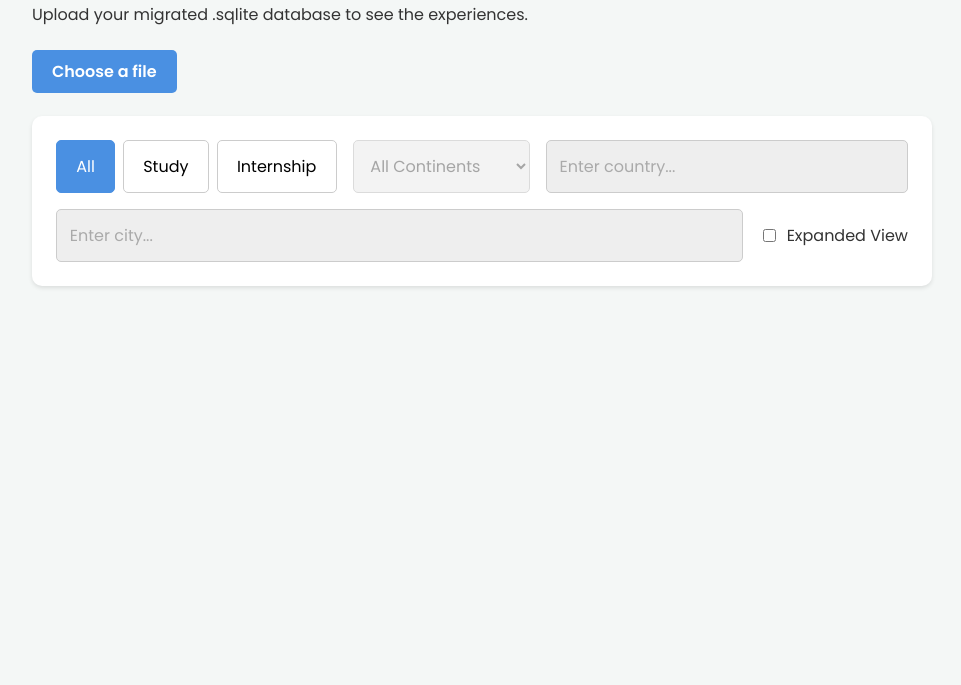
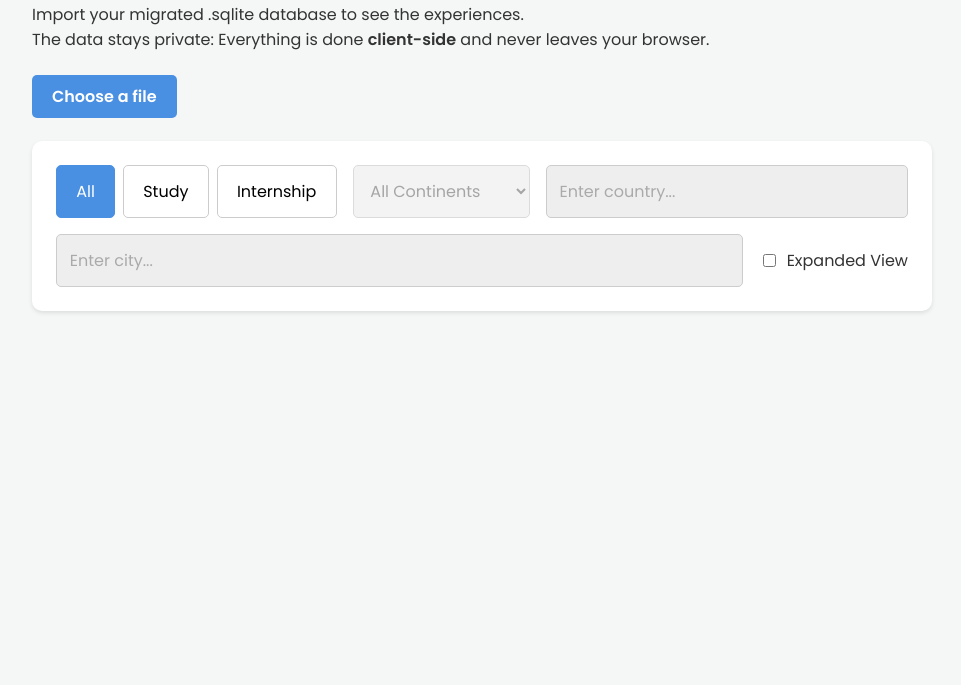
Before and after one commit to Agreborig/database-abroad, a plain HTML site: page index.html in a window 1280 px wide. Shown: the part 115-800 px from the top of the page, without its empty margins (158-1119 px from the left). Drawn offline with nearby package versions, Linux system fonts and the light colour scheme.

Commit message:
change text from upload to import and add note privacy note

```diff
--- a/index.html
+++ b/index.html
@@ -9,7 +9,8 @@
 <body>
     <div class="container">
         <h1>Abroad Experiences</h1>
-        <p>Upload your migrated .sqlite database to see the experiences.</p>
+        <p>Import your migrated .sqlite database to see the experiences. </br>
+        The data stays private: Everything is done <strong>client-side</strong> and never leaves your browser. </p>
         <div class="upload-container">
             <input type="file" id="db-upload" class="file-input">
             <label for="db-upload" class="file-label">Choose a file</label>
```
